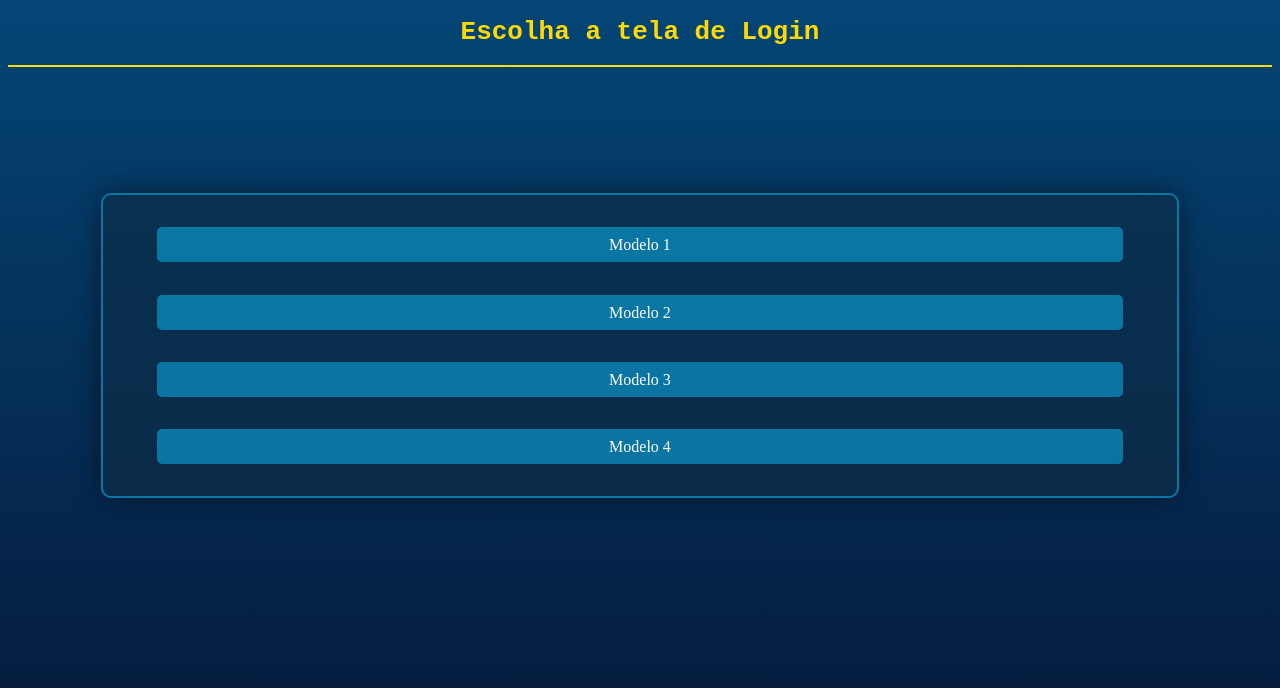
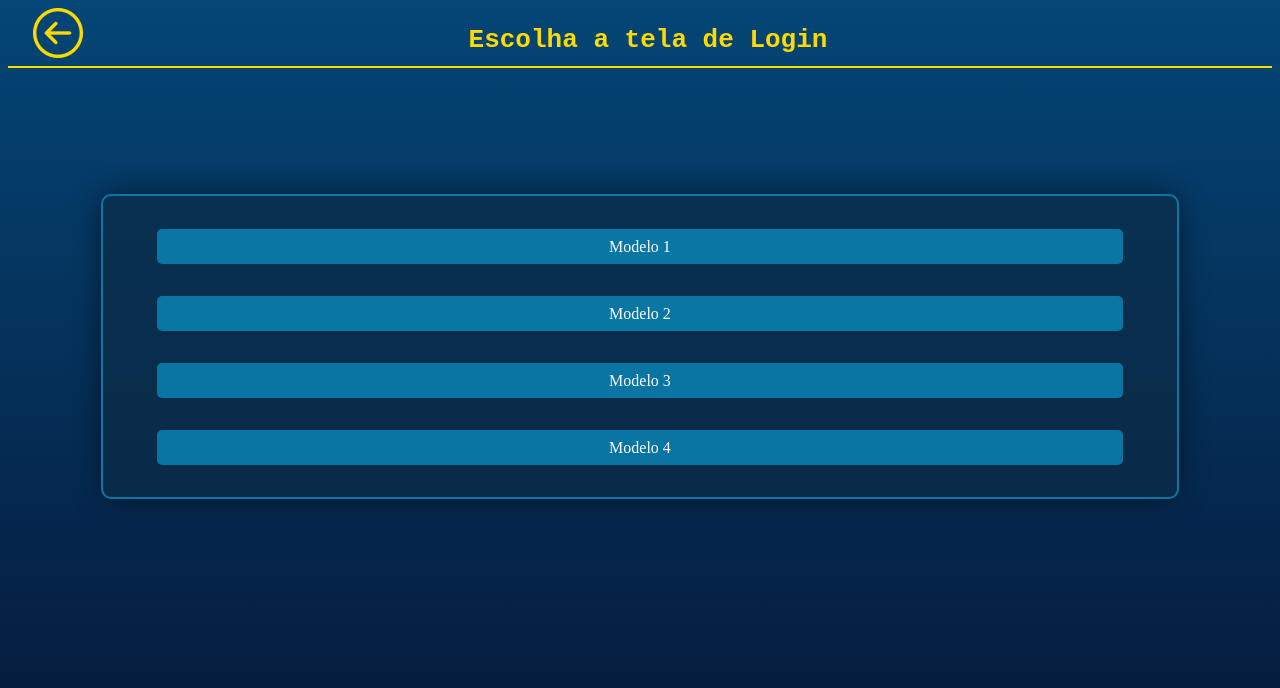
Before and after one commit to Augusto-san/telas-de-login, a plain HTML site: page index.html in a window 1280 px wide. Drawn offline with Linux system fonts and the light colour scheme.

Commit message:
inseri botão retornar

```diff
--- a/estilo.css
+++ b/estilo.css
@@ -9,6 +9,7 @@ h1#escolher-modelo{
 	color: #ffda02;
 	text-align: center;
 	width: 100%;
+	position: fixed;
 }
 
 
@@ -56,3 +57,10 @@ h1#escolher-modelo{
 	color: #fff; /*c7cccf;*/
 	line-height: 35px;
 }
+
+
+#bot-voltar{
+	position: relative;
+	display: flex;
+	margin-left: 2%;
+}
--- a/index.html
+++ b/index.html
@@ -10,6 +10,7 @@
 <body>
 	<header>
 		<h1 id="escolher-modelo">Escolha a tela de Login</h1>
+		<div id="bot-voltar"><img src="_imagens/back.png"></div>
 	</header>
 	<hr id="linha">
 
```
Also changed, not shown: _imagens/back.png (added).
